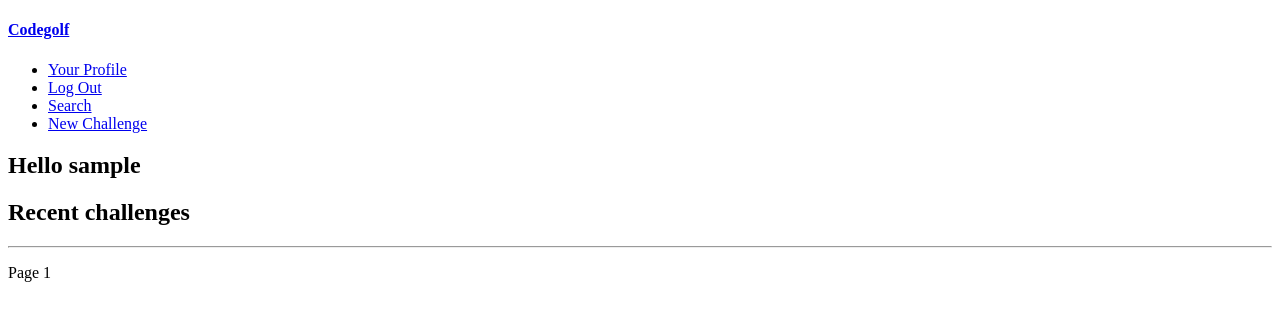
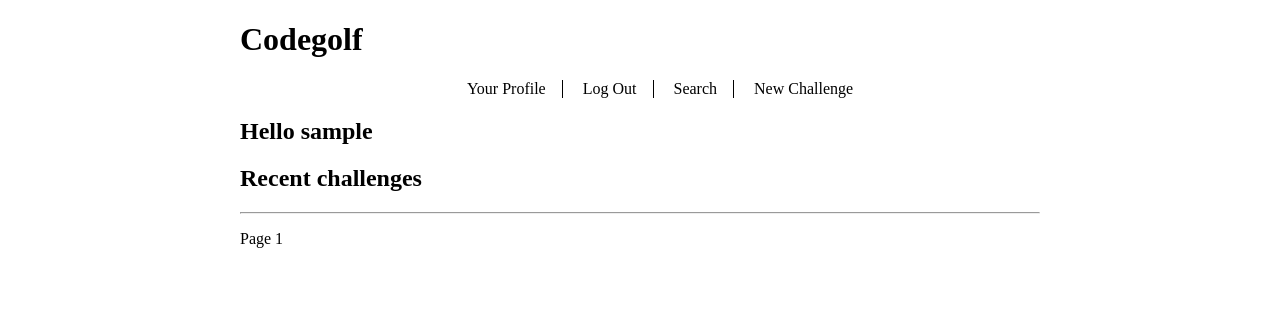
Before and after one commit to osmukkaHY/codegolf, a Flask app: page / in a window 1280 px wide. Shown: the top 321 px of the page. Run offline with Flask 3, Linux system fonts and the light colour scheme; the visitor is signed in with stand-in values (Sample User, id 1); data that the repository does not hold is empty.

Commit message:
feat: add simple styling to header

```diff
--- /dev/null
+++ b/static/main.css
@@ -0,0 +1,28 @@
+.header a {
+    color: black;
+    text-decoration: none;
+}
+
+body {
+    margin: auto;
+    max-width: 50em;
+}
+
+nav {
+    text-align: center;
+}
+
+nav li {
+    display: inline-block;
+    padding: 0 1em;
+    margin: 0;
+}
+
+nav li:not(:last-of-type) {
+    border-right: 1px solid black;
+}
+
+nav li a {
+    color: black;
+    text-decoration: none;
+}
--- a/templates/base.html
+++ b/templates/base.html
@@ -1,9 +1,15 @@
 <!DOCTYPE HTML>
+
+<link rel="stylesheet" href="/static/main.css" />
 
 <title>{% block title %}{% endblock %}</title>
 
+<div class="header">
+  <h1><a href="/">Codegolf</a></h1>
+</div>
+
+
 <nav>
-  <h4><a href="/">Codegolf</a></h4>
   <ul>
     {% if session.username %}
       <li><a href="/users/{{ session.user_id }}">Your Profile</a></li>
@@ -16,6 +22,7 @@
     {% endif %}
   </ul>
 </nav>
+
 <section class="content">
   <header>
     {% block header %}{% endblock %}
```
